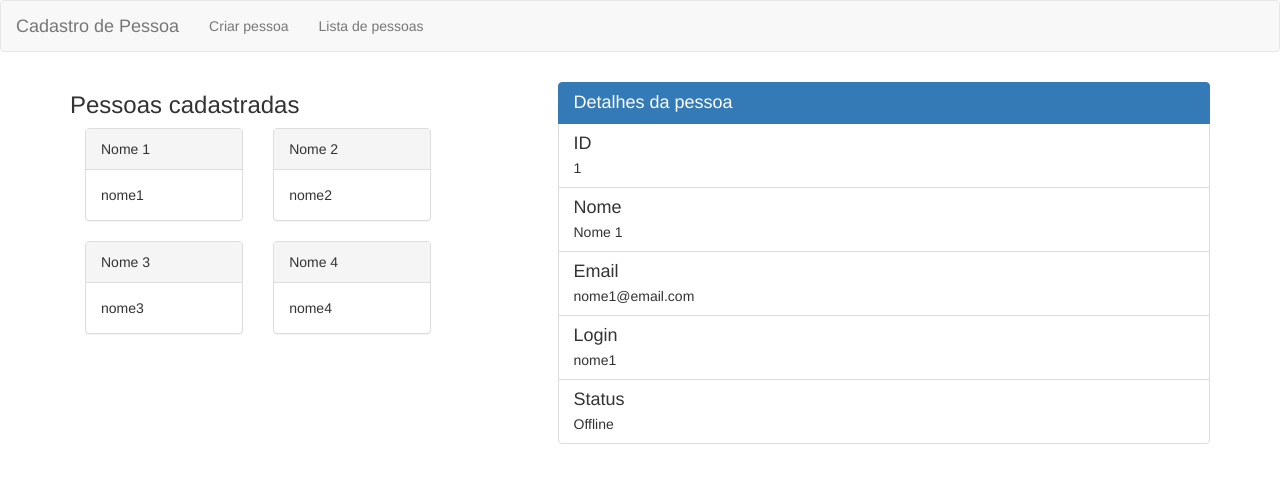
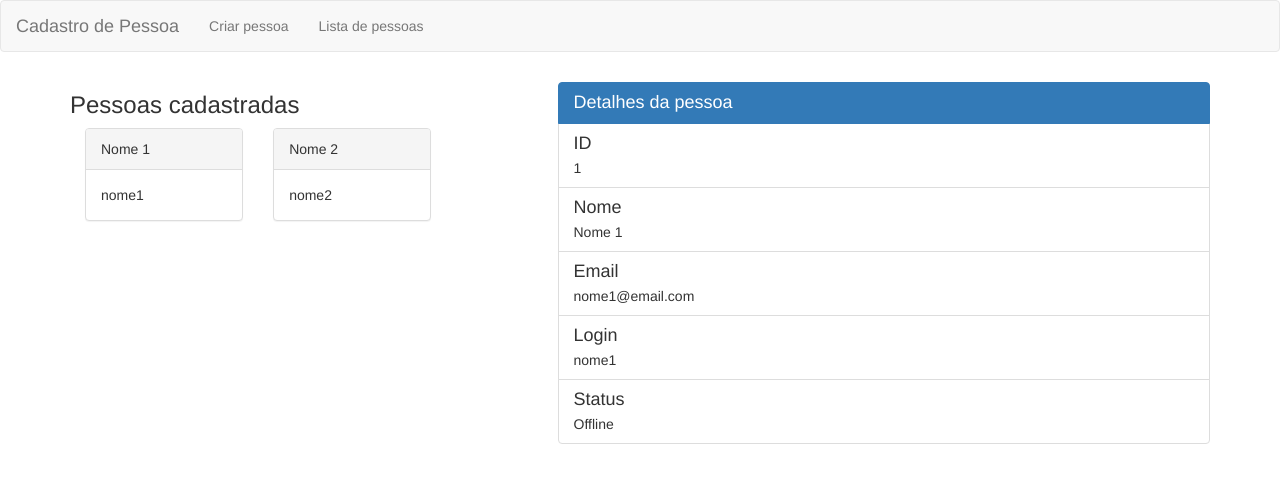
Before and after one commit to giordanna/projeto-cadastro-pessoa, an Angular app: page /lista in a window 1280 px wide. Shown: the top 480 px of the page. Built offline with nearby package versions, Linux system fonts and the light colour scheme; data requests are answered from the project's data file.

Commit message:
feat: Implementação de mock de API com json-server
É feita uma chamada de API para popular a lista de pessoas.
Falta adicionar as funções de Criar pessoa, e talvez Alterar/Deletar, dependendo do tempo disponível.

```diff
--- /dev/null
+++ b/db.json
@@ -0,0 +1,22 @@
+{
+  "pessoas": [
+    {
+      "id": 1,
+      "nome": "Nome 1",
+      "email": "nome1@email.com",
+      "idade": 25,
+      "login": "nome1",
+      "senha": "123qwe",
+      "status": false
+    },
+    {
+      "id": 2,
+      "nome": "Nome 2",
+      "email": "nome2@email.com",
+      "idade": 45,
+      "login": "nome2",
+      "senha": "123qwe",
+      "status": true
+    }
+  ]
+}
--- a/package.json
+++ b/package.json
@@ -7,7 +7,8 @@
     "build": "ng build",
     "test": "ng test",
     "lint": "ng lint",
-    "e2e": "ng e2e"
+    "e2e": "ng e2e",
+    "json-server": "json-server --watch db.json"
   },
   "private": true,
   "dependencies": {
@@ -23,6 +24,7 @@
     "bootstrap": "^3.3.7",
     "core-js": "^2.5.4",
     "jquery": "^3.3.1",
+    "json-server": "^0.14.0",
     "rxjs": "~6.3.3",
     "zone.js": "~0.8.26"
   },
--- /dev/null
+++ b/src/app/api.service.ts
@@ -0,0 +1,71 @@
+/* consultado: https://www.djamware.com/post/5b87894280aca74669894414/angular-6-httpclient-consume-restful-api-example+ */
+
+import { Injectable } from '@angular/core';
+import { environment } from '../environments/environment';
+import {PessoaModule} from './shared/pessoa.module';
+import { HttpClient, HttpHeaders, HttpErrorResponse } from '@angular/common/http';
+import { Observable, of } from 'rxjs';
+import { map, catchError, tap } from 'rxjs/operators';
+
+const API_URL = environment.apiUrl;
+const httpOptions = {
+  headers: new HttpHeaders({
+    'Content-Type':  'application/json'
+  })
+};
+
+@Injectable({
+  providedIn: 'root'
+})
+export class ApiService {
+
+  constructor(private http: HttpClient) {
+
+  }
+
+  private handleError<T> (operation = 'operation', result?: T) {
+    return (error: any): Observable<T> => {
+
+      // TODO: send the error to remote logging infrastructure
+      console.error(error); // log to console instead
+
+      // TODO: better job of transforming error for user consumption
+      console.log(`${operation} failed: ${error.message}`);
+
+      // Let the app keep running by returning an empty result.
+      return of(result as T);
+    };
+  }
+
+  private extrairDados(res: Response) {
+    let body = res;
+    return body || { };
+  }
+
+  // API: GET /pessoas
+  public getAllPessoas(): Observable<PessoaModule[]> {
+    // will use this.http.get()
+    return this.http.get(API_URL + '/pessoas').pipe(
+      map(this.extrairDados));
+  }
+
+  // API: POST /pessoas
+  public createPessoa(pessoa: PessoaModule) {
+    // will use this.http.post()
+  }
+
+  // API: GET /pessoas/:id
+  public getPessoaById(pessoaId: number) {
+    // will use this.http.get()
+  }
+
+  // API: PUT /pessoas/:id
+  public updatePessoa(pessoa: PessoaModule) {
+    // will use this.http.put()
+  }
+
+  // DELETE /pessoas/:id
+  public deletePessoaById(pessoaId: number) {
+    // will use this.http.delete()
+  }
+}
--- a/src/app/criar-pessoa/criar-pessoa.component.html
+++ b/src/app/criar-pessoa/criar-pessoa.component.html
@@ -51,8 +51,4 @@
       </div>
     </form>
   </div>
-  <div class="col-xs-12">
-    <p>Teste de databinding</p>
-    {{ novaPessoaNome }} e {{ novaPessoaEmail }} e {{ novaPessoaIdade }} e {{ novaPessoaLogin }} e {{ novaPessoaSenha }} e {{ novaPessoaStatus ? "Online" : "Offline"}}
-  </div>
 </div>
--- a/src/app/erro/erro.component.html
+++ b/src/app/erro/erro.component.html
@@ -1,3 +1 @@
-<p>
-  erro works!
-</p>
+<h1>404 Página não encontrada</h1>
--- a/src/app/pessoas/lista-pessoas/lista-pessoas.component.ts
+++ b/src/app/pessoas/lista-pessoas/lista-pessoas.component.ts
@@ -1,5 +1,6 @@
 import {Component, EventEmitter, OnInit, Output} from '@angular/core';
 import { PessoaModule } from '../../shared/pessoa.module';
+import { ApiService } from '../../api.service';
 @Component({
   selector: 'app-lista-pessoas',
   templateUrl: './lista-pessoas.component.html',
@@ -7,47 +8,17 @@ import { PessoaModule } from '../../shared/pessoa.module';
 })
 export class ListaPessoasComponent implements OnInit {
 
-  pessoas: PessoaModule[] = [
-    new PessoaModule(
-      1,
-      'Nome 1',
-      'nome1@email.com',
-      25,
-      'nome1',
-      '123qwe',
-      false
-    ),
-    new PessoaModule(
-      2,
-      'Nome 2',
-      'nome2@email.com',
-      33,
-      'nome2',
-      '123qwe',
-      true
-    ),
-    new PessoaModule(
-      3,
-      'Nome 3',
-      'nome2@email.com',
-      36,
-      'nome3',
-      '123qwe',
-      false
-    ),
-    new PessoaModule(
-      4,
-      'Nome 4',
-      'nome4@email.com',
-      45,
-      'nome4',
-      '123qwe',
-      false
-    ),
-  ];
-  constructor() { }
+  pessoas: PessoaModule[] = [];
+  constructor(public api: ApiService) { }
 
   ngOnInit() {
+    this.getPessoas();
+  }
+
+  getPessoas() {
+    this.api.getAllPessoas().subscribe((data: PessoaModule[]) => {
+      this.pessoas = data;
+    });
   }
 
 }
--- a/src/environments/environment.prod.ts
+++ b/src/environments/environment.prod.ts
@@ -1,3 +1,4 @@
 export const environment = {
-  production: true
+  production: true,
+  apiUrl: 'http://localhost:3000'
 };
--- a/src/environments/environment.ts
+++ b/src/environments/environment.ts
@@ -3,7 +3,8 @@
 // The list of file replacements can be found in `angular.json`.
 
 export const environment = {
-  production: false
+  production: false,
+  apiUrl: 'http://localhost:3000'
 };
 
 /*
```
Also changed, not shown: src/app/app.module.ts (+7 -2 lines), src/app/criar-pessoa/criar-pessoa.component.ts (+5 -4 lines), 2 other files (tests, documents, lock files or other folders).
